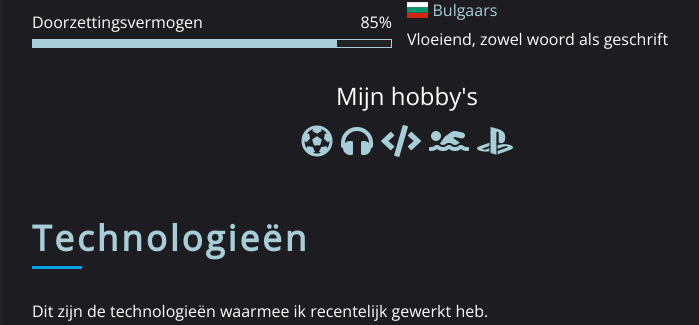
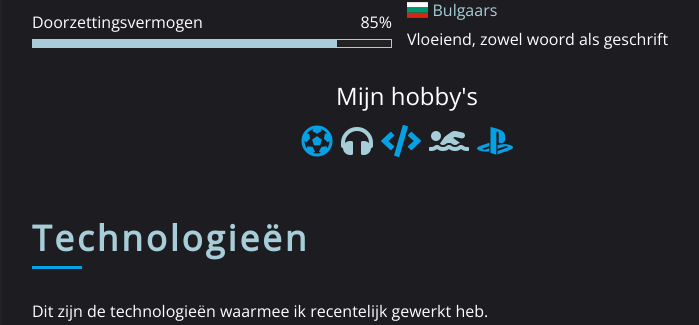
Before and after one commit to alikashev/alikashev, a PHP site: page / in a window 1280 px wide. Shown: the part 1197-1522 px from the top of the page, without its empty margins (398-1097 px from the left). Run offline with PHP 8.4, Linux system fonts and the light colour scheme; some libraries are stand-ins or nearby versions.

Commit message:
small icon changes

```diff
--- a/css/style.css
+++ b/css/style.css
@@ -1373,3 +1373,11 @@ a:focus {
 #more2 {display: none;}
 #more3 {display: none;}
 #more4 {display: none;}
+
+.hobby-icon {
+    color: #06A0E5;
+}
+
+.hobby-icon1 {
+    color: #A7CED8;
+}
--- a/index.html
+++ b/index.html
@@ -217,11 +217,11 @@
                                 <div class="skills">
                                     <h4 class="text-center">Mijn hobby's</h4>
                                     <div class="skill-name d-flex justify-content-center">
-                                        <i class="mr-2 fas fa-futbol fa-2x" style="color: #A7CED8;"></i>
-                                        <i class="mr-2 fas fa-headphones fa-2x" style="color: #A7CED8;"></i>
-                                        <i class="mr-2 fas fa-code fa-2x" style="color: #A7CED8;"></i>
-                                        <i class="mr-2 fas fa-swimmer fa-2x" style="color: #A7CED8;"></i>
-                                        <i class="fab fa-playstation fa-2x" style="color: #A7CED8;"></i>
+                                        <i class="hobby-icon mr-2 fas fa-futbol fa-2x"></i>
+                                        <i class="hobby-icon1 mr-2 fas fa-headphones fa-2x"></i>
+                                        <i class="hobby-icon mr-2 fas fa-code fa-2x"></i>
+                                        <i class="hobby-icon1 mr-2 fas fa-swimmer fa-2x"></i>
+                                        <i class="hobby-icon fab fa-playstation fa-2x"></i>
                                     </div>
                                 </div>
                             </div>
```
Also changed, not shown: 1 other file.
